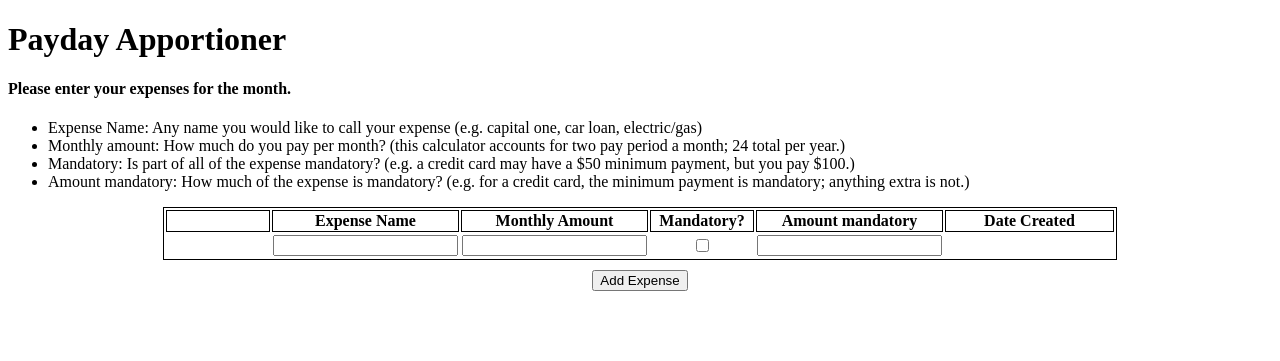
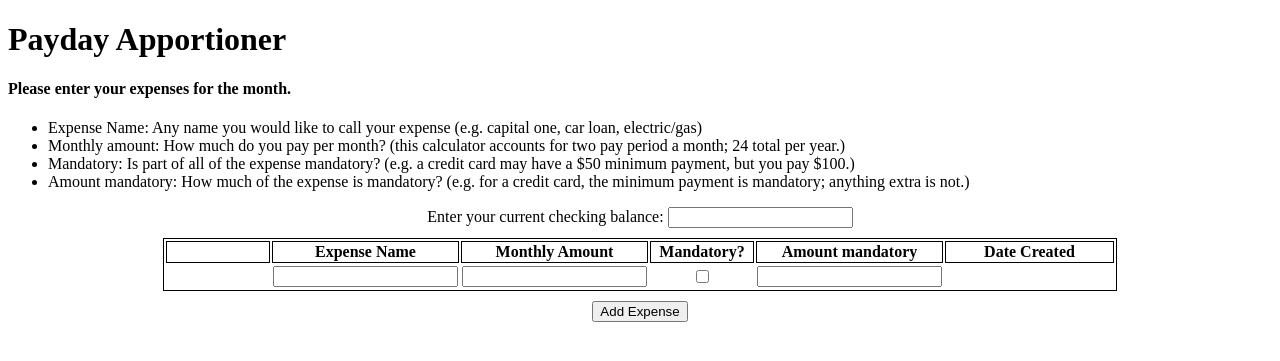
Before and after one commit to pkumar2143/payday_calc, a Flask app: page / in a window 1280 px wide. Shown: the top 361 px of the page. Run offline with Flask 3, Linux system fonts and the light colour scheme.

Commit message:
current balance field

```diff
--- a/app.py
+++ b/app.py
@@ -7,6 +7,7 @@ app.config['SQLALCHEMY_DATABASE_URI'] = 'sqlite:///payday1.db'
 db = SQLAlchemy(app) # Need a way to initialize a db automatically... perhaps within this scrip...
 
 class Todo(db.Model):
+
     expense_name     = db.Column(db.String, primary_key=True)
     monthly_amount   = db.Column(db.Float, nullable=False)
     mandatory        = db.Column(db.String, nullable=False) # Would like to make Bool...
--- a/static/css/app.css
+++ b/static/css/app.css
@@ -10,11 +10,12 @@ table.entries, td.entries, th {
     border: 1px solid black;
 }
 
-table.instructions, td.instructions, th.instructions {
-    margin-left: auto;
-    margin-right: auto;
-}
-
 form {
     text-align: center;
 }
+
+.current_bal {
+    margin-top: auto;
+    margin-bottom: 50px;
+    margin: 10px
+}
--- a/templates/index.html
+++ b/templates/index.html
@@ -8,6 +8,9 @@
 
 
     <form id="myForm" action="/" method="POST">
+    <div class="current_bal" id="current_bal" name="current_bal">
+    Enter your current checking balance: <input type="text" name="current_balance" id="current_balance">
+    </div>
     <table class="entries">
         <tr>
           <th style="width:100px"></th>
@@ -39,8 +42,8 @@
     <input type="hidden" name="mandatory" id="mandatory" value="0">
 
     <script>
-        const form = document.getElementById('myForm');
-        const checkbox = document.getElementById('mandatory1');
+        const form        = document.getElementById('myForm');
+        const checkbox    = document.getElementById('mandatory1');
         const hiddenInput = document.getElementById('mandatory');
 
         form.addEventListener('submit', (event) => {
```
Also changed, not shown: instance/payday1.db.
